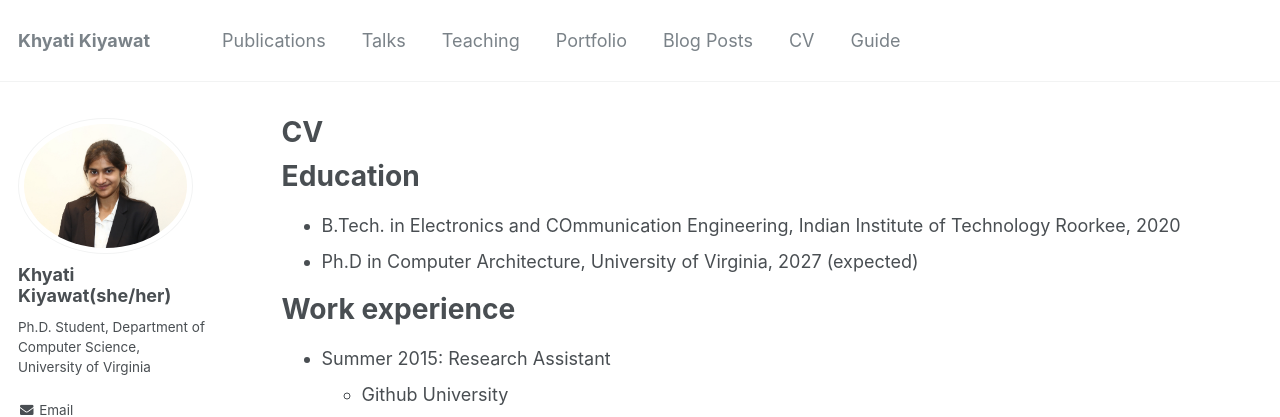
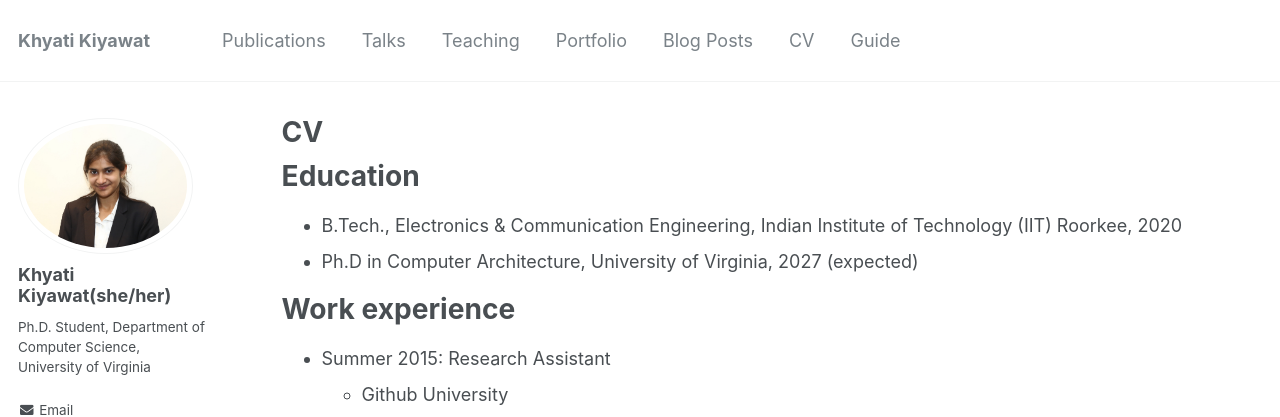
Before and after one commit to khyatikiyawat/khyatikiyawat.github.io, a Jekyll site: the page built from _pages/cv.md, in a window 1280 px wide and 900 px high. Shown: the top 417 px of the window. Built offline with Jekyll 4.4.1, drawn with Linux system fonts in a browser that asks for light colours; some web fonts are replaced.

Commit message:
Update cv.md
fixed typos

```diff
--- a/_pages/cv.md
+++ b/_pages/cv.md
@@ -11,7 +11,7 @@ redirect_from:
 
 Education
 ======
-* B.Tech. in Electronics and COmmunication Engineering, Indian Institute of Technology Roorkee, 2020
+* B.Tech., Electronics & Communication Engineering, Indian Institute of Technology (IIT) Roorkee, 2020
 * Ph.D in Computer Architecture, University of Virginia, 2027 (expected)
 
 Work experience
```
